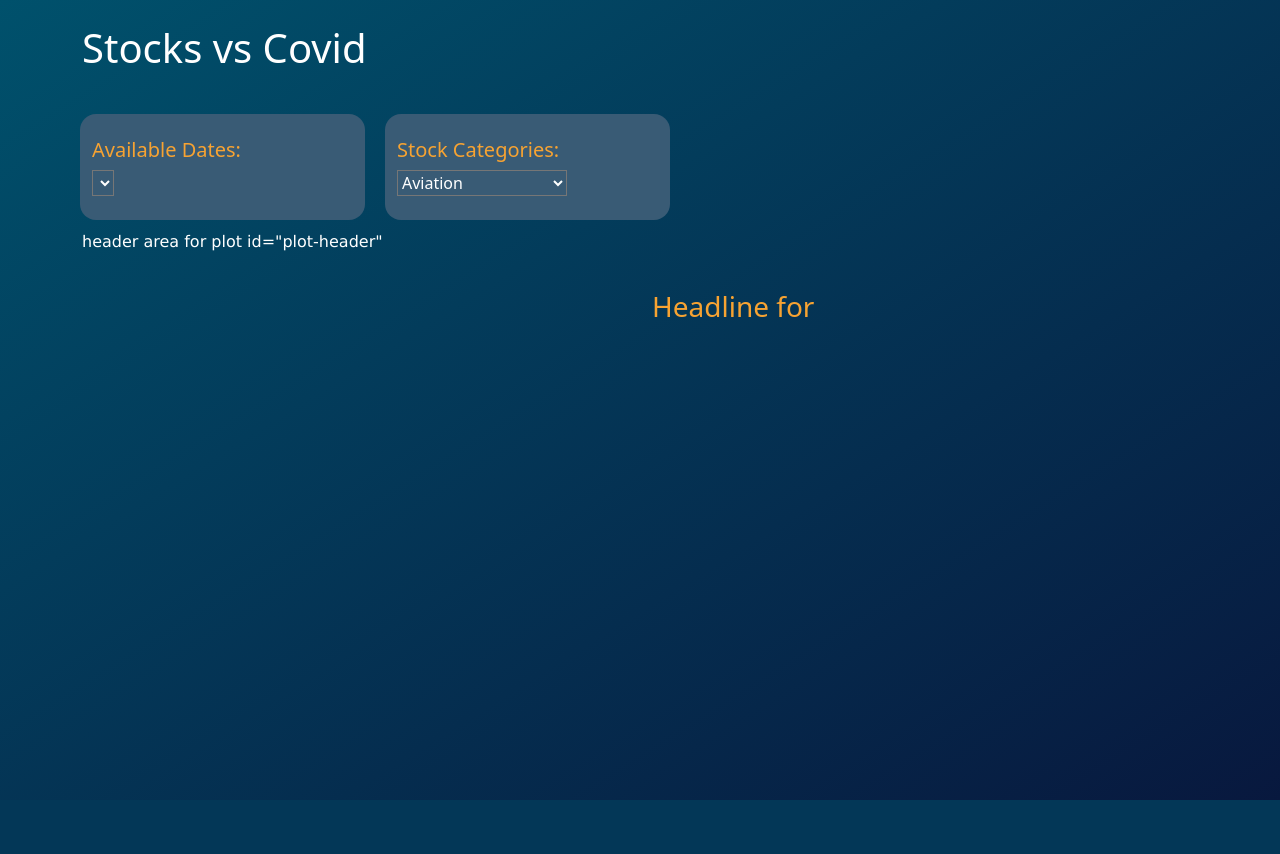
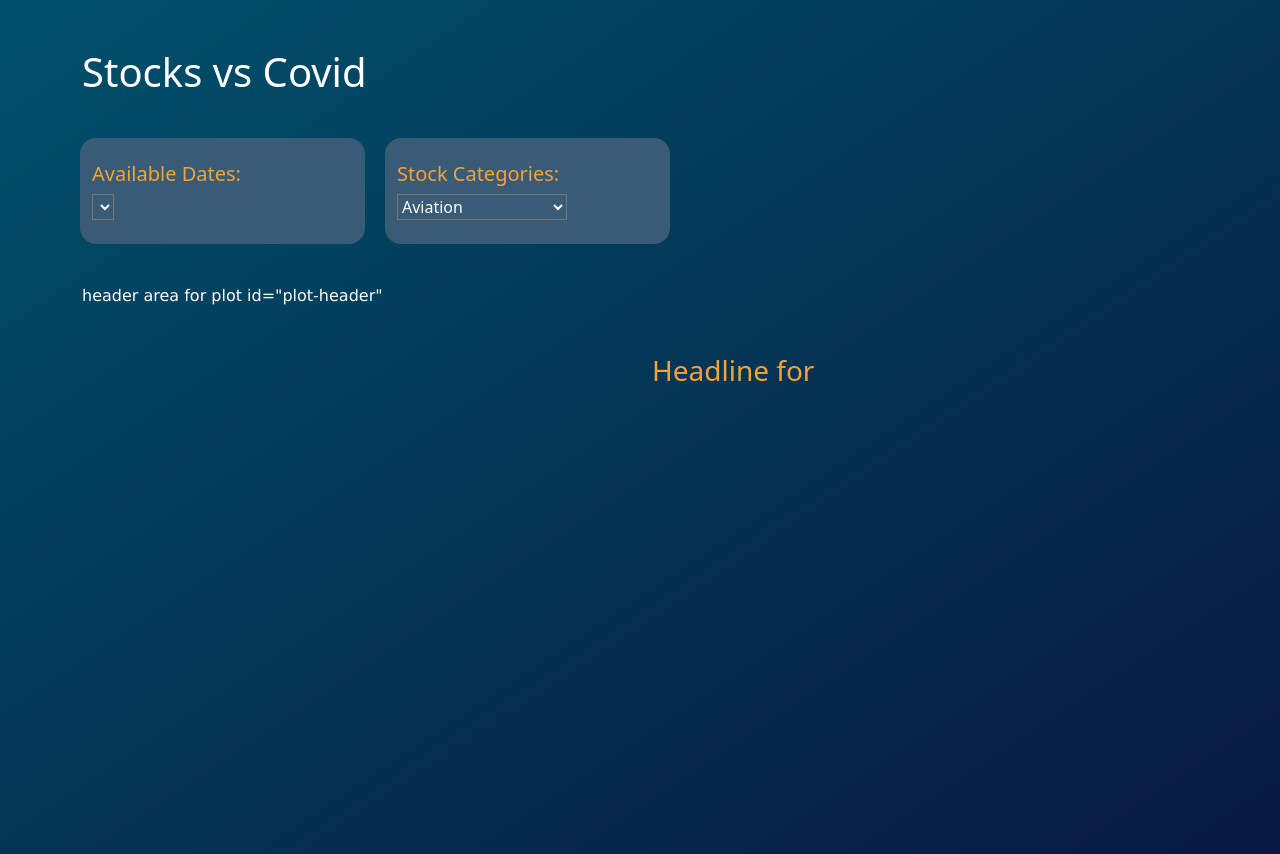
Before and after one commit to NikitaCase/stocks-vs-covid, a Flask app: page / in a window 1280 px wide. Before the commit the page ends 800 px from the top, so only its background shows below. Run offline with Flask 2, Linux system fonts and the light colour scheme; data that the repository does not hold is empty; some libraries are stand-ins or nearby versions.

Commit message:
final bugs
app.py - deleted import json line, commented the import scrapedata line : was breaking the heroku app

style2.css - increased bar plot div height so loads better initially
increased spacer class height

appM.js - changed axes, titles, legends text to white, added page header
hive  references changed to kxs

```diff
--- a/stocksvscovid/app.py
+++ b/stocksvscovid/app.py
@@ -2,7 +2,6 @@
 # ----------------------------------------------------------------------------
 
 from flask import Flask, render_template, jsonify
-#import json
 import sqlalchemy
 from sqlalchemy.ext.automap import automap_base
 from sqlalchemy.orm import Session
--- a/stocksvscovid/static/css/style2.css
+++ b/stocksvscovid/static/css/style2.css
@@ -52,9 +52,13 @@
 }
 
 .spacer {
-    height: 20px;
+    height: 30px;
 }
 
 #plot {
     background-color: #002e50;
 }
+
+#bar-graph{
+    min-height: 500px;
+  }
--- a/stocksvscovid/static/js/appM.js
+++ b/stocksvscovid/static/js/appM.js
@@ -1,5 +1,3 @@
-// Create a Line plot with Plotly
-
 // Select page sections
 var date_selector = d3.select("#selDateset")
 var plot_area = d3.select("#plot")
@@ -8,10 +6,10 @@
 var bar_area = d3.select("#bar-graph")
 var category = d3.select("#selCategory")
 var user_date = date_selector.node().value
+var header_text = d3.select("#plot-header")
 
 // Initialization function for index page
 function init() {
-
     load_Dates();
     load_News();
 };
@@ -51,8 +49,7 @@
 function load_News(){
     var user_date = date_selector.node().value;
 
-    console.log("NEWS DATE",user_date)
-
+    //console.log("NEWS DATE",user_date)
     headline.html("")
     headline.append("h3")
         .text(`Headline for ${user_date.slice(0, -13)}`)
@@ -83,10 +80,15 @@
         if ( user_category === "aviation" ) {
             gc_route = data.aviation_stocks
             var bar_x = ["BBD-B", "AC"]
+            header_text.html('')
+            header_text.append('p').text('BBD-B: Bombardier Inc  |  AC: Air Canada')
              }
         else if ( user_category === "technology" )
             { gc_route = data.technology
-            var bar_x = ["HIVE.V","SHOP"] }
+            var bar_x = ["KXS","SHOP"]
+            header_text.html('')
+            header_text.append('p').text('KXS: Kinaxis Inc  |  SHOP: Sopify Inc')
+        }
         else if ( user_category === "entertainment" )
             {
             gc_route = data.entertainment_stocks
@@ -94,10 +96,14 @@
             var cgx = get_DateRange(gc_route[2],"scatter")
             var cgx_b = get_DateRange(gc_route[2],"bar")
             var trace_3 = get_Trace(cgx,"7f6dcc")
+            header_text.html('')
+            header_text.append('p').text('GC: Great Canadian Gaming Corp  |  RECP: Recipe Unlimited Corp  |  CGX: Cineplex Inc')
             }
         else {
             gc_route = data.telecommunication_stocks
             var bar_x = ["RCI-B", "BCE"]
+            header_text.html('')
+            header_text.append('p').text('RCI-B: Rogers Communications Inc Class B  |  BCE: BCE Inc (formerly Bell Canada Enterprises)')
         }
 
         var gc = get_DateRange(gc_route[0],"scatter")
@@ -111,11 +117,11 @@
         }
         else {
             var tracedata = [trace_1, trace_2];
-        }
+        };
 
-        var layout = get_Layout(user_category)
-
-        Plotly.newPlot("plot", tracedata, layout)
+        var layout = get_Layout(user_category);
+        var config = {responsive: true};
+        Plotly.newPlot("plot", tracedata, layout, config);
 
 
         // Build bar graphs  -  needs improvement
@@ -151,17 +157,29 @@
         var traces = [trace1, trace2];
 
         var layout2 = {
+            legend: {
+                font:{ color:'ffffff'}
+            },
             barmode: 'group',
-            title: `Average Stock Prices 2019 vs 2020`,
-            autosize: false,
+            title: {
+                text: `Average Stock Prices 2019 vs 2020`,
+                font:
+                {
+                    color:'ffffff'
+                }
+            },
+            //autosize: false,
             paper_bgcolor: '002e50',
             plot_bgcolor: '002e50',
             yaxis: {
-                title: 'Average Stock Prices (in CAD $)'
+                title: 'Average Stock Prices (in CAD $)',
+                color: 'ffffff'
+            },
+            xaxis: {
+                color: 'ffffff'
             }
         };
-
-        Plotly.newPlot('bar-graph', traces, layout2);
+        Plotly.newPlot('bar-graph', traces, layout2, config);
 
     })
 
@@ -214,18 +232,34 @@
         };
     return trace
 }
+
+
 // GET LAYOUT
 function get_Layout(Title) {
     var layout = {
-            title: get_Title(Title),
+    legend: {
+            font:{ color:'ffffff'}
+        },
+    title: {
+        text: get_Title(Title),
+        font: {
+            color: '#ffffff'
+          }
+        },
     paper_bgcolor: '002e50',
     plot_bgcolor: '002e50',
     yaxis: {
-                title: 'Stock Price (in CAD $)'
+        title: 'Stock Price (in CAD $)',
+        color: 'ffffff'
+    },
+    xaxis: {
+        color: '#ffffff'
     }
 }
     return layout
-}
+};
+
+
 // GET BAR_TRACE
 function get_BarTrace(bar_x,avg_prc,Name,colorCode) {
     console.log(avg_prc)
@@ -239,7 +273,7 @@
             }
         };
     return trace
-}
+};
 
 //=============================//
 //========== Date Related FUNCTIONS
@@ -261,7 +295,7 @@
         "start19" : start19
     }
     return datesDict;
-}
+};
 
 // GET DATE RANGE
 function get_DateRange(gc,type) {
@@ -298,7 +332,7 @@
         "priceList":pricesDict.priceList
     }
     return dateRangeDict
-}
+};
 
 /**
  * Convert strings to new Date format
@@ -336,7 +370,7 @@
         date_list.push(dt)
     }
     return date_list
-}
+};
 
 // Initialize the page
 init();
@@ -347,5 +381,4 @@
 date_selector.on("change",optionChanged());
 
 // Category change listener
-category.on("change", categoryChanged)
-// Ticker Listener
+category.on("change", categoryChanged);
--- a/stocksvscovid/templates/index.html
+++ b/stocksvscovid/templates/index.html
@@ -13,6 +13,7 @@
 </head>
 
 <body>
+    <br>
     <br>
     <div class="container">
         <!-- Header  -->
@@ -67,7 +68,11 @@
             </form>
         </div> -->
 
-
+        <div class="row spacer">
+            <div class="col-md-12">
+                <br>
+            </div>
+        </div>
         <div class="row">
             <div class="col-md-12" id="plot-header">
                 <p>header area for plot id="plot-header"</p>
@@ -78,19 +83,14 @@
 
             </div>
         </div>
-        <div class="row">
-            <div class="col-md-12" id="spacer">
 
-            </div>
-
-        </div>
         <div class="row spacer">
             <div class="col-md-12">
                 <br>
             </div>
         </div>
         <div class="row">
-            <div class="col-md-6" id="bar-graph" height="300px">
+            <div class="col-md-6" id="bar-graph">
 
             </div>
             <div class="col-md-6">
@@ -102,10 +102,6 @@
                 </div>
             </div>
         </div>
-
-
-
-
     </div>
 
     <script src="https://code.jquery.com/jquery-3.2.1.slim.min.js" integrity="sha384-KJ3o2DKtIkvYIK3UENzmM7KCkRr/rE9/Qpg6aAZGJwFDMVNA/GpGFF93hXpG5KkN" crossorigin="anonymous"></script>
@@ -115,7 +111,6 @@
     <script src="https://cdnjs.cloudflare.com/ajax/libs/d3/5.5.0/d3.min.js"></script>
 
     <script src="https://cdn.plot.ly/plotly-latest.min.js"></script>
-    <!--<script src="{{ url_for('static', filename='js/app45.js') }}"></script> -->
     <script src="{{ url_for('static', filename='js/appM.js') }}"></script>
 
 </body>
```
Lines whose indentation alone changed are shown as unchanged.
